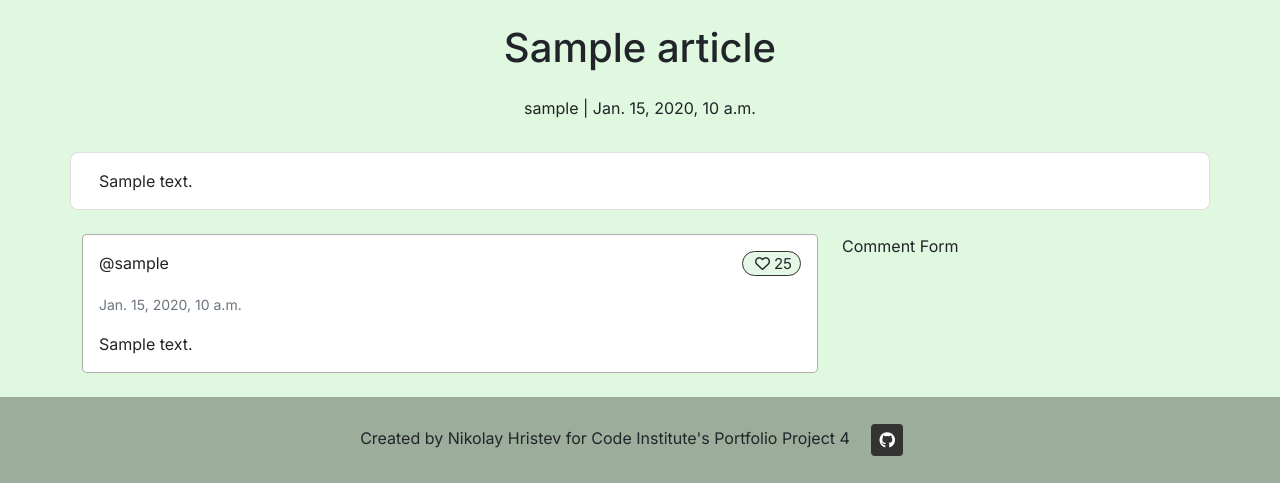
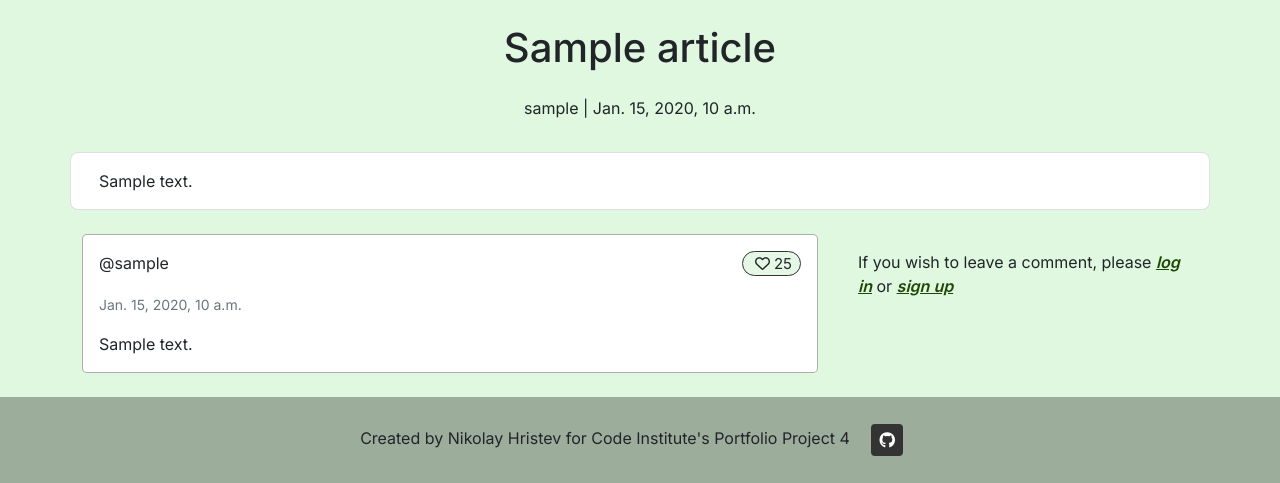
Before and after one commit to devnickocodes/healthifyzone, a Django app: a page that uses main/templates/main/view_article.html in a window 1280 px wide. Shown: the part 894-1377 px from the top of the page. Run offline with Django 4.2, Linux system fonts and the light colour scheme; tables that the repository leaves empty hold one stand-in row (values such as "Sample post"); some libraries are stand-ins or nearby versions.

Commit message:
add comment form on the page

```diff
--- a/main/templates/main/view_article.html
+++ b/main/templates/main/view_article.html
@@ -1,6 +1,6 @@
 {% extends 'base.html' %} {% block content %}
 {% load static %}
-
+{% load crispy_forms_tags %}
 <div class="container my-5">
     <img src="{% static 'images/placeholder.jpeg' %}" class="img-fluid" alt="...">
 </div>
@@ -54,8 +54,22 @@
             {% endfor %}
         </div>
         <div class="col-lg-4">
-            <div>
-                Comment Form
+            <div class="card-body">
+                {% if user.is_authenticated %}
+                <h2>Leave a comment:</h2>
+                <p>Posting as: {{ user.username }}</p>
+                <form id="commentForm" method="post">
+                    {{ comment_form | crispy }}
+                    {% csrf_token %}
+                    <button id="submitButton" type="submit"
+                      class="btn article-btn btn-lg">Submit</button>
+                  </form>
+                  {% else %}
+                  <p>If you wish to leave a comment, please
+                    <a href="{% url 'account_login' %}" class="log-in-link">log in</a> or
+                    <a href="{% url 'register' %}" class="register-link">sign up</a>
+                  </p>
+                  {% endif %}
             </div>
         </div>
     </div>
--- a/static/css/style.css
+++ b/static/css/style.css
@@ -22,15 +22,12 @@ h2{
 
 /* Links */
 
-.register-link{
+.register-link,
+.log-in-link{
     text-decoration: none;
     color: rgba(30,70,7,1);
     font-weight: 600;
     font-style: italic;
-}
-
-.register-link:hover{
-    color: rgba(30,70,7,1);
     text-decoration-line: underline;
 }
 
@@ -199,10 +196,6 @@ h2{
     border: 1px solid rgba(51, 51, 51, 0.4);
 }
 
-/* .fa-heart{
-    font-size: ;
-} */
-
 .likes{
     background-color: rgba(126, 221, 126, 0.2);
     font-size: 15px;
```
